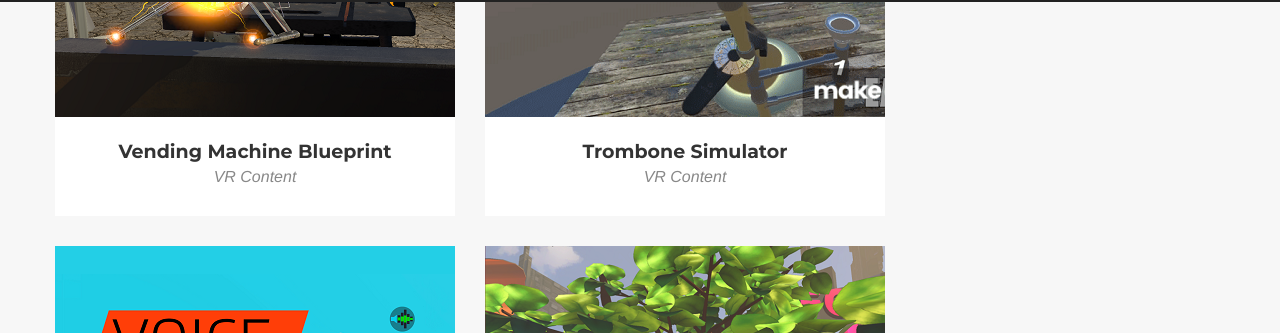
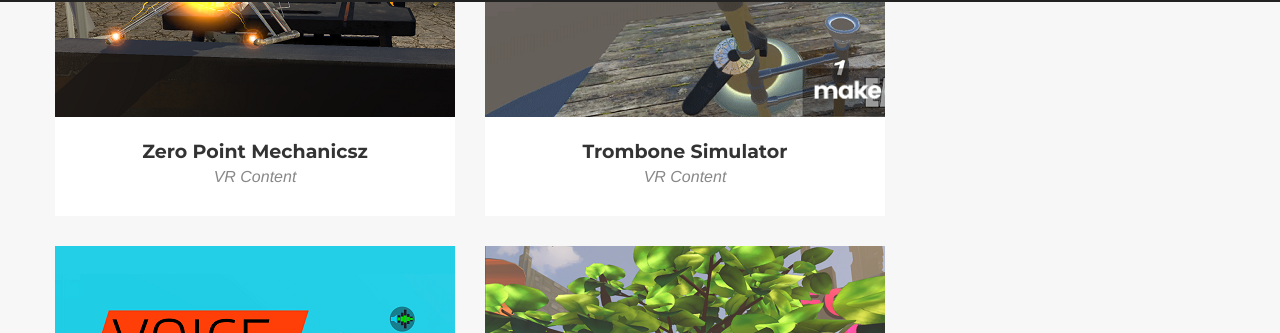
Before and after one commit to MarkBrosche/markbrosche.github.io, a Jekyll site: the page built from index.html, in a window 1280 px wide and 1400 px high, scrolled down 3133 px. Shown: the part 117-450 px from the top of the window. Built offline with Jekyll 4.4.1, drawn with Linux system fonts in a browser that asks for light colours; some web fonts are replaced.

Commit message:
trying new jekyll template

```diff
--- a/_includes/gallery.html
+++ b/_includes/gallery.html
@@ -10,7 +10,6 @@
 
         /* Position the image container (needed to position the left and right arrows) */
         .slidecontainer {
-          padding-top: 75%;
           position: relative;
         }
 
@@ -106,7 +105,7 @@
           <div class="slidecontainer">
             <div class="mySlides">
               <div class="numbertext">1 / 11</div>
-              <iframe src="https://www.youtube-nocookie.com/embed/2KmXllrBNHw?start=80" style="width: 100%; height: 400px;" allowfullscreen></iframe>
+              <iframe src="https://www.youtube-nocookie.com/embed/2KmXllrBNHw?start=80" style="width: auto; height: auto;" allowfullscreen></iframe>
             </div>
 
             <div class="mySlides">
--- a/_posts/2019-03-02-project10.markdown
+++ b/_posts/2019-03-02-project10.markdown
@@ -1,10 +1,10 @@
 ---
-title: Vending Machine Blueprint
+title: Zero Point Mechanicsz
 subtitle: VR Content
 layout: default
 modal-id: 10
 date: 2019-03-02
-img: zpmech.jpg
+img: zpmech.PNG
 thumbnail: zpmech-thumbnail.png
 alt: image-alt
 project-date: March 2019
```
